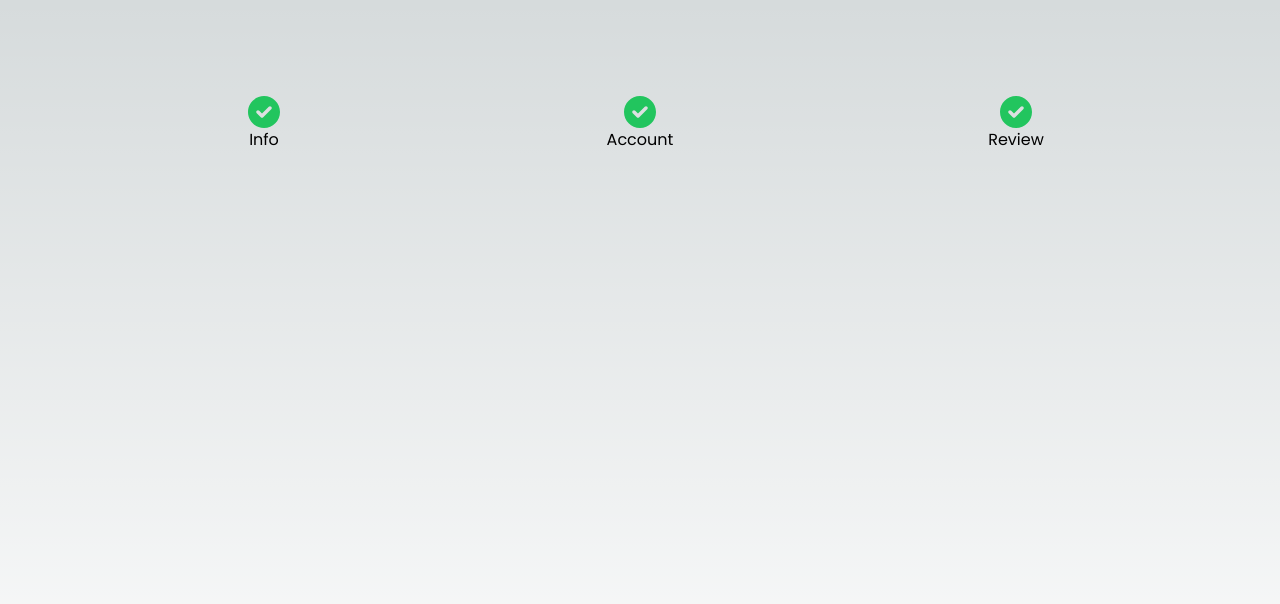
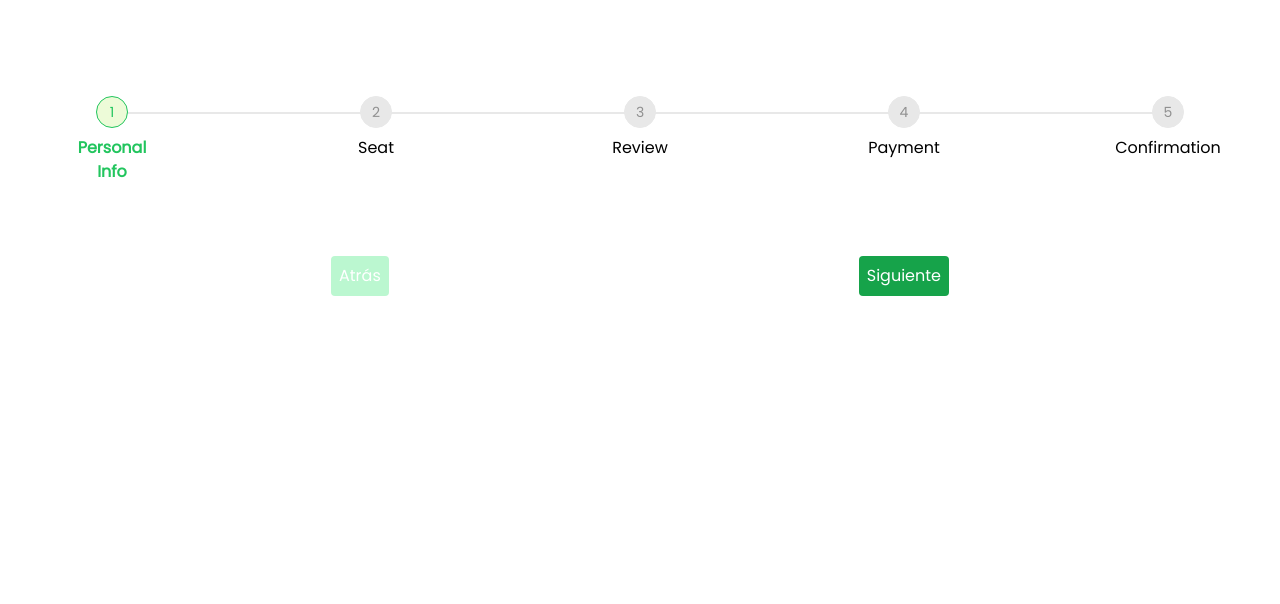
Before and after one commit to CRGuarda/promarketing-stepper-app, a Next.js app: page / in a window 1280 px wide. Shown: the top 604 px of the page. Built offline with nearby package versions, Linux system fonts and the light colour scheme.

Commit message:
stepper finished

```diff
--- a/src/app/globals.css
+++ b/src/app/globals.css
@@ -7,21 +7,3 @@
   --background-start-rgb: 214, 219, 220;
   --background-end-rgb: 255, 255, 255;
 }
-
-@media (prefers-color-scheme: dark) {
-  :root {
-    --foreground-rgb: 255, 255, 255;
-    --background-start-rgb: 0, 0, 0;
-    --background-end-rgb: 0, 0, 0;
-  }
-}
-
-body {
-  color: rgb(var(--foreground-rgb));
-  background: linear-gradient(
-      to bottom,
-      transparent,
-      rgb(var(--background-end-rgb))
-    )
-    rgb(var(--background-start-rgb));
-}
--- a/src/app/page.tsx
+++ b/src/app/page.tsx
@@ -1,14 +1,34 @@
+'use client'
+import { Button } from '@/components/Button'
 import { Step } from '@/components/Step'
 import { Stepper } from '@/components/Stepper'
+import { useState } from 'react'
 
 export default function Home() {
+  const [activeStep, setActiveStep] = useState(0) /* Element index */
+  const [isFirstStep, setIsFirstStep] = useState(true)
+  const [isLastStep, setIsLastStep] = useState(false)
+
+  const handlePrev = () => !isFirstStep && setActiveStep((currState) => currState - 1)
+  const handleNext = () => !isLastStep && setActiveStep((currState) => currState + 1)
+
   return (
-    <main className='flex min-h-screen flex-col items-center justify-between p-24'>
-      <Stepper>
-        <Step label={'Info'} />
-        <Step label={'Account'} />
-        <Step label={'Review'} />
+    <main className='flex min-h-screen flex-col items-center p-8 md:p-24'>
+      <Stepper
+        activeStep={activeStep}
+        isFirstStep={(value) => setIsFirstStep(value)}
+        isLastStep={(value) => setIsLastStep(value)}
+      >
+        <Step label='Personal Info' onClick={() => setActiveStep(0)} />
+        <Step label='Seat' onClick={() => setActiveStep(1)} />
+        <Step label='Review' onClick={() => setActiveStep(2)} />
+        <Step label='Payment' onClick={() => setActiveStep(3)} />
+        <Step label='Confirmation' onClick={() => setActiveStep(4)} />
       </Stepper>
+      <div className='w-full flex justify-around mt-32'>
+        <Button title='Atrás' onClick={handlePrev} disabled={isFirstStep} />
+        <Button title='Siguiente' onClick={handleNext} disabled={isLastStep} />
+      </div>
     </main>
   )
 }
--- /dev/null
+++ b/src/components/Button.tsx
@@ -0,0 +1,11 @@
+export const Button = ({ title, onClick, disabled }: { title: string; onClick: () => void; disabled: boolean }) => {
+  return (
+    <button
+      className='rounded bg-green-600 p-2 text-sm text-white sm:text-base disabled:bg-green-200'
+      onClick={onClick}
+      disabled={disabled}
+    >
+      {title}
+    </button>
+  )
+}
--- a/src/components/Icons.tsx
+++ b/src/components/Icons.tsx
@@ -1,5 +1,12 @@
-export const SuccessIcon = () => (
-  <svg width={32} height={32} viewBox='0 0 32 32' fill='none' xmlns='http://www.w3.org/2000/svg'>
+export const DefaultIcon = () => (
+  <svg
+    width={32}
+    height={32}
+    viewBox='0 0 32 32'
+    fill='none'
+    xmlns='http://www.w3.org/2000/svg'
+    className='bg-white rounded-full'
+  >
     <g clipPath='url(#clip0_200_201)'>
       <path
         d='M0 16C0 7.1625 7.1625 0 16 0C24.8375 0 32 7.1625 32 16C32 24.8375 24.8375 32 16 32C7.1625 32 0 24.8375 0 16ZM23.2375 13.2375C23.9187 12.5563 23.9187 11.4437 23.2375 10.7625C22.5562 10.0813 21.4438 10.0813 20.7625 10.7625L14 17.525L11.2375 14.7625C10.5563 14.0813 9.44375 14.0813 8.7625 14.7625C8.08125 15.4437 8.08125 16.5562 8.7625 17.2375L12.7625 21.2375C13.4437 21.9187 14.5563 21.9187 15.2375 21.2375L23.2375 13.2375Z'
@@ -13,3 +20,46 @@ export const SuccessIcon = () => (
     </defs>
   </svg>
 )
+
+export const ActiveIcon = ({ index, isActive }: { index: number; isActive: boolean }) => (
+  <div className='relative'>
+    <svg width={32} height={32} viewBox='0 0 32 32' fill='none' xmlns='http://www.w3.org/2000/svg'>
+      <rect
+        className='transition-all duration-500'
+        x={0.5}
+        y={0.5}
+        width={31}
+        height={31}
+        rx={15.5}
+        fill={isActive ? '#EDFBD8' : '#E8E8E8'}
+      />
+      <rect
+        className='transition-all duration-500'
+        x={0.5}
+        y={0.5}
+        width={31}
+        height={31}
+        rx={15.5}
+        stroke={isActive ? '#22C55E' : '#E8E8E8'}
+      />
+    </svg>
+    <span
+      className={`absolute  text-[14px] top-0 w-5 text-center translate-x-[30%] translate-y-[29%] ${
+        isActive ? `text-[#22C55E]` : `text-[#909090]`
+      }`}
+    >
+      {index + 1}
+    </span>
+  </div>
+)
+
+export const InactiveIcon = ({ index }: { index: number }) => (
+  <div className='relative'>
+    <svg width={32} height={32} viewBox='0 0 32 32' fill='none' xmlns='http://www.w3.org/2000/svg'>
+      <rect width={32} height={32} rx={16} fill='#E8E8E8' />
+    </svg>
+    <span className='absolute  text-[14px] top-0 w-5 text-center translate-x-[30%] translate-y-[29%] text-[#909090]'>
+      {index + 1}
+    </span>
+  </div>
+)
--- a/src/components/Step.tsx
+++ b/src/components/Step.tsx
@@ -1,10 +1,28 @@
-import { SuccessIcon } from '@/components/Icons'
+import { ActiveIcon, DefaultIcon, InactiveIcon } from '@/components/Icons'
 
-export const Step = ({ label }: { label: string }) => {
+export const Step = ({
+  label,
+  onClick,
+  activeStep = 0,
+  index = 0,
+}: {
+  label: string
+  onClick: () => void
+  activeStep?: number
+  index?: number
+}) => {
+  const isActive = activeStep === index
+  const isSuccess = activeStep > index
   return (
-    <div className='flex flex-col items-center'>
-      <SuccessIcon />
-      {label}
+    <div className={`flex flex-col items-center z-10 hover:cursor-pointer`} onClick={onClick}>
+      {isSuccess ? <DefaultIcon /> : <ActiveIcon index={index} isActive={isActive} />}
+      <span
+        className={`absolute top-[40px] text-xs sm:text-base ${(isSuccess || isActive) && `text-green-500`} ${
+          isActive && `font-extrabold`
+        } text-center`}
+      >
+        {label}
+      </span>
     </div>
   )
 }
--- a/src/components/Stepper.tsx
+++ b/src/components/Stepper.tsx
@@ -1,12 +1,37 @@
-import { Children } from 'react'
+'use client'
+import { Children, cloneElement, isValidElement, useEffect } from 'react'
 
-export const Stepper = ({ children }: { children: React.ReactNode }) => {
-  const childrens = Children.count(children)
-  console.log(childrens)
+export const Stepper = ({
+  children,
+  activeStep = 0,
+  isFirstStep,
+  isLastStep,
+}: {
+  children: React.ReactNode
+  activeStep?: number
+  isFirstStep: (value: boolean) => void
+  isLastStep: (value: boolean) => void
+}) => {
+  const childrensCount = Children.count(children)
+  const childrens = Children.map(children, (child, index) => {
+    if (isValidElement(child)) return cloneElement(child as JSX.Element, { activeStep, index })
+    return child
+  })
+
+  useEffect(() => {
+    isFirstStep(activeStep === 0)
+    isLastStep(activeStep === childrensCount - 1)
+  }, [isFirstStep, isLastStep, activeStep, childrensCount])
 
   return (
-    <div className='w-full grid gap-10 grid-cols-[repeat(auto-fit,minmax(32px,1fr))] justify-items-center'>
-      {children}
+    <div className={`w-full grid gap-3 md:gap-10 grid-flow-col justify-items-center relative justify-between`}>
+      {childrens}
+      <div className={`absolute top-2/4 w-[99%] border border-[#E8E8E8] `}>
+        <hr
+          className={`absolute top-[-1px] border border-[#EDFBD8] transition-all duration-500`}
+          style={{ width: `${(100 * activeStep) / (childrensCount - 1)}%` }}
+        />
+      </div>
     </div>
   )
 }
```
